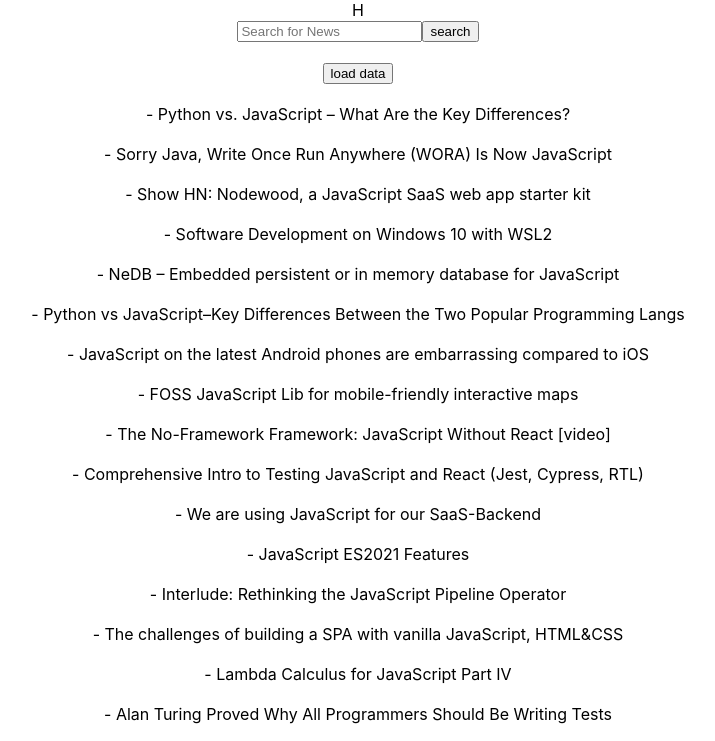
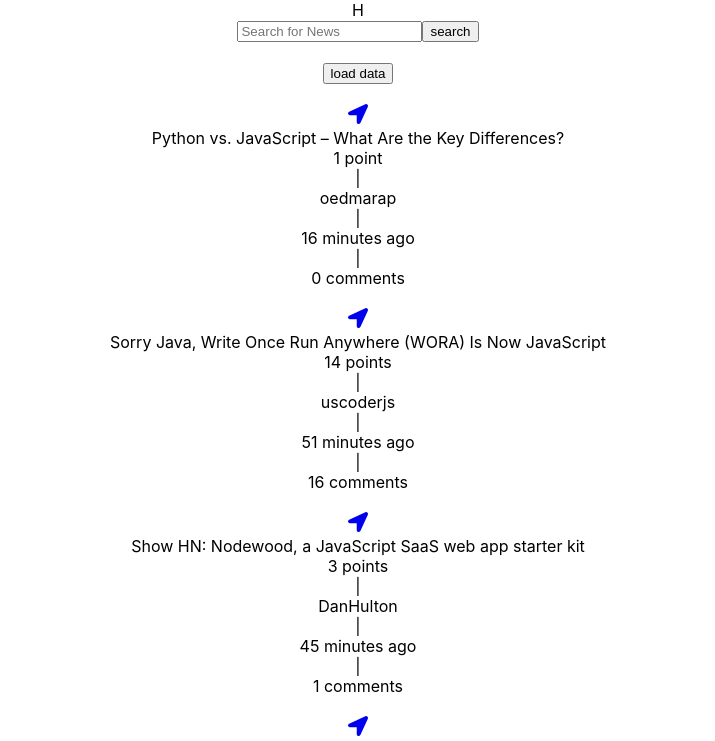
Before and after one commit to TomEsDE/wbs-hackernews, a React (Create React App) app: page / in a window 1280 px wide. Shown: the top 741 px of the page, without its empty margins (282-997 px from the left). Built offline with nearby package versions, Linux system fonts and the light colour scheme.

Commit message:
single news component

```diff
--- a/src/components/HackerNewsElement.jsx
+++ b/src/components/HackerNewsElement.jsx
@@ -1,5 +1,61 @@
 import React from 'react';
+import { FaLocationArrow } from 'react-icons/fa';
 
 export default function HackerNews({ news }) {
-  return <div>- {news?.title} </div>;
+  function handleShowNews(event) {
+    event.preventDefault();
+    console.log('handleShowNews >> id: ', news.objectID);
+    console.log('url: ', news.url);
+  }
+
+  function showComments(event) {
+    console.log('showComments');
+  }
+
+  /**
+   * todo conversion wrong
+   * @returns
+   */
+  function ago() {
+    // console.log('news.created_at_i: ', new Date(news.created_at).getTime());
+    const diffMs = Date.now() - new Date(news.created_at).getTime();
+    // console.log('diffMs: ', diffMs);
+    const diffMins = Math.round(((diffMs % 86400000) % 3600000) / 60000);
+    // console.log('diffMins: ', diffMins);
+    return diffMins;
+  }
+
+  return (
+    <div className="news-div">
+      <div className="news-div-link-div">
+        <a
+          className="news-div-link-origin"
+          href={news.url}
+          target="_blank"
+          rel="noopener noreferrer"
+        >
+          <FaLocationArrow size={20} />
+        </a>
+        <div className="news-div-link" onClick={handleShowNews}>
+          {news?.title}
+        </div>
+      </div>
+      <div className="news-div-infos">
+        <div>
+          {news.points} point{news.points > 1 ? 's' : ''}
+        </div>
+        <div>|</div>
+        <div>{news.author}</div>
+        <div>|</div>
+        <div>{ago()} minutes ago</div>
+        <div>|</div>
+        {news.num_comments > 0 && (
+          <div className="news-div-infos-comments" onClick={showComments}>
+            {news.num_comments} comments
+          </div>
+        )}
+        {!news.num_comments && <div>{news.num_comments} comments</div>}
+      </div>
+    </div>
+  );
 }
```
